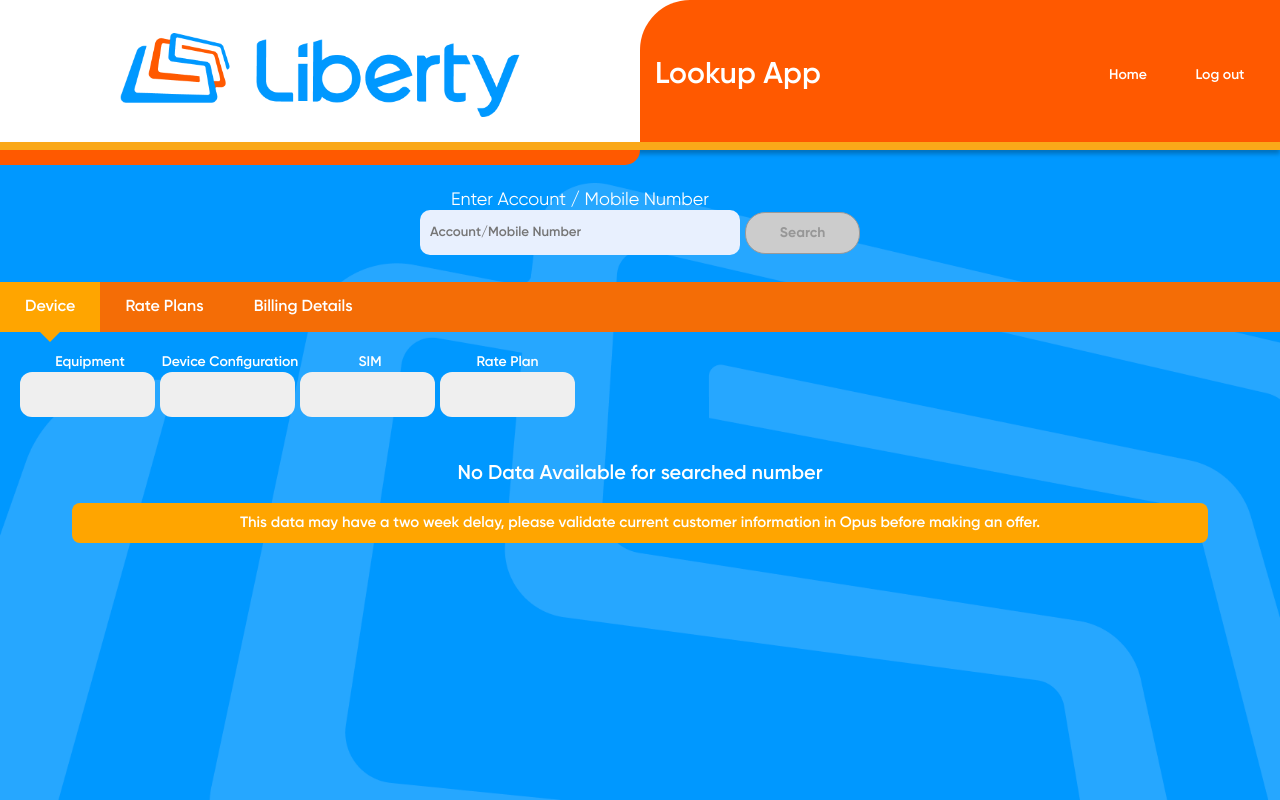
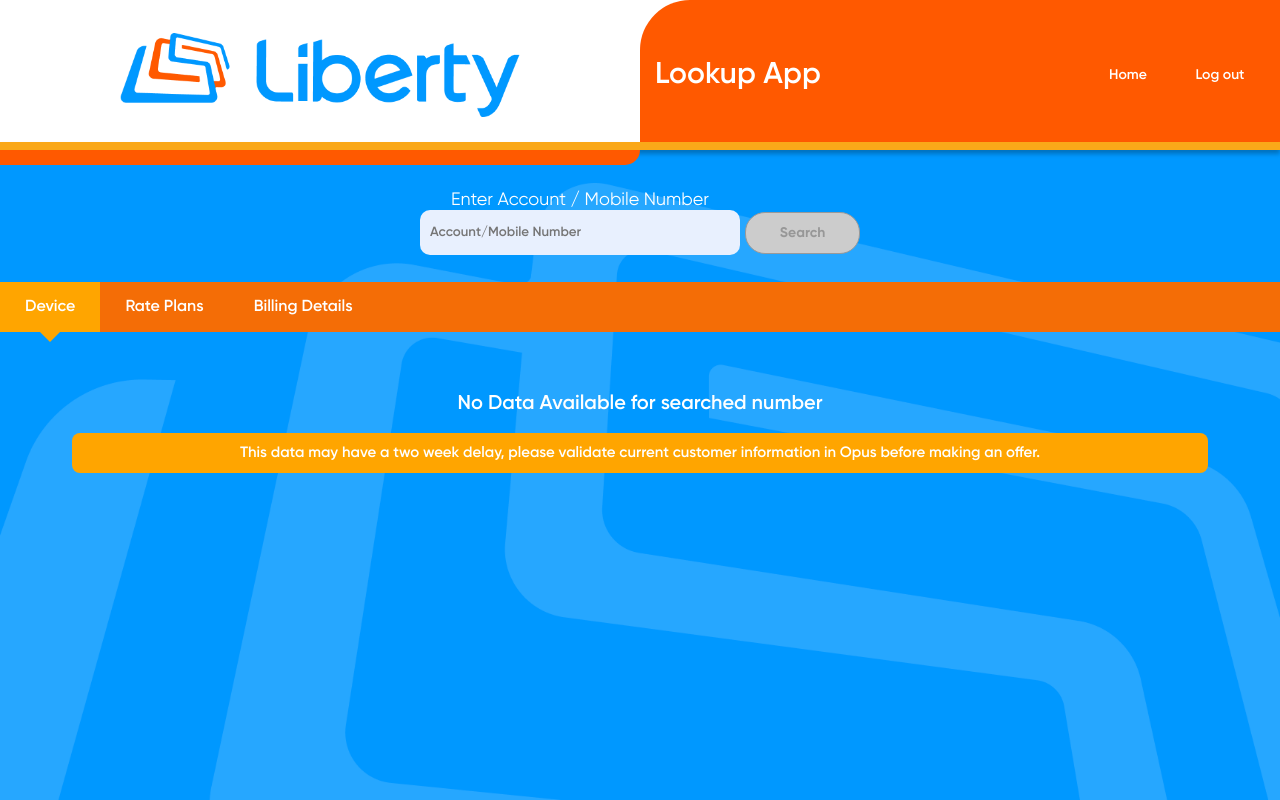
Before and after one commit to amanraj-29/lookupapp, an Angular app: page /dashboard/deviceRates/list in a window 1280 px wide. Built offline with nearby package versions, Linux system fonts and the light colour scheme.

Commit message:
Alert has removed when the number is not in the db

```diff
--- a/src/app/dashboard/device-rates/devices-rates-list/devices-rates-list.component.html
+++ b/src/app/dashboard/device-rates/devices-rates-list/devices-rates-list.component.html
@@ -1,7 +1,6 @@
 <div class="container">
-  <div class="heading-container">
-    <h2 class="heading"
-    *ngIf="isLoaded && dataSource.data && dataSource.data.length > 0">Subscriber List</h2>
+  <div class="heading-container" *ngIf="isLoaded && dataSource.data && dataSource.data.length > 0">
+    <h2 class="heading">Subscriber List</h2>
 
     <!-- <div
       class="alerts"
--- a/src/app/dashboard/recommended-plans/recommended-plans.component.html
+++ b/src/app/dashboard/recommended-plans/recommended-plans.component.html
@@ -1,6 +1,6 @@
 <div class="bg-container">
-  <div class="heading-container">
-    <div *ngIf="billingInfo">
+  <div class="heading-container" *ngIf="billingInfo">
+    <div>
       <h2 class="main-heading">Recommended Portal for Agents</h2>
     </div>
 
```
